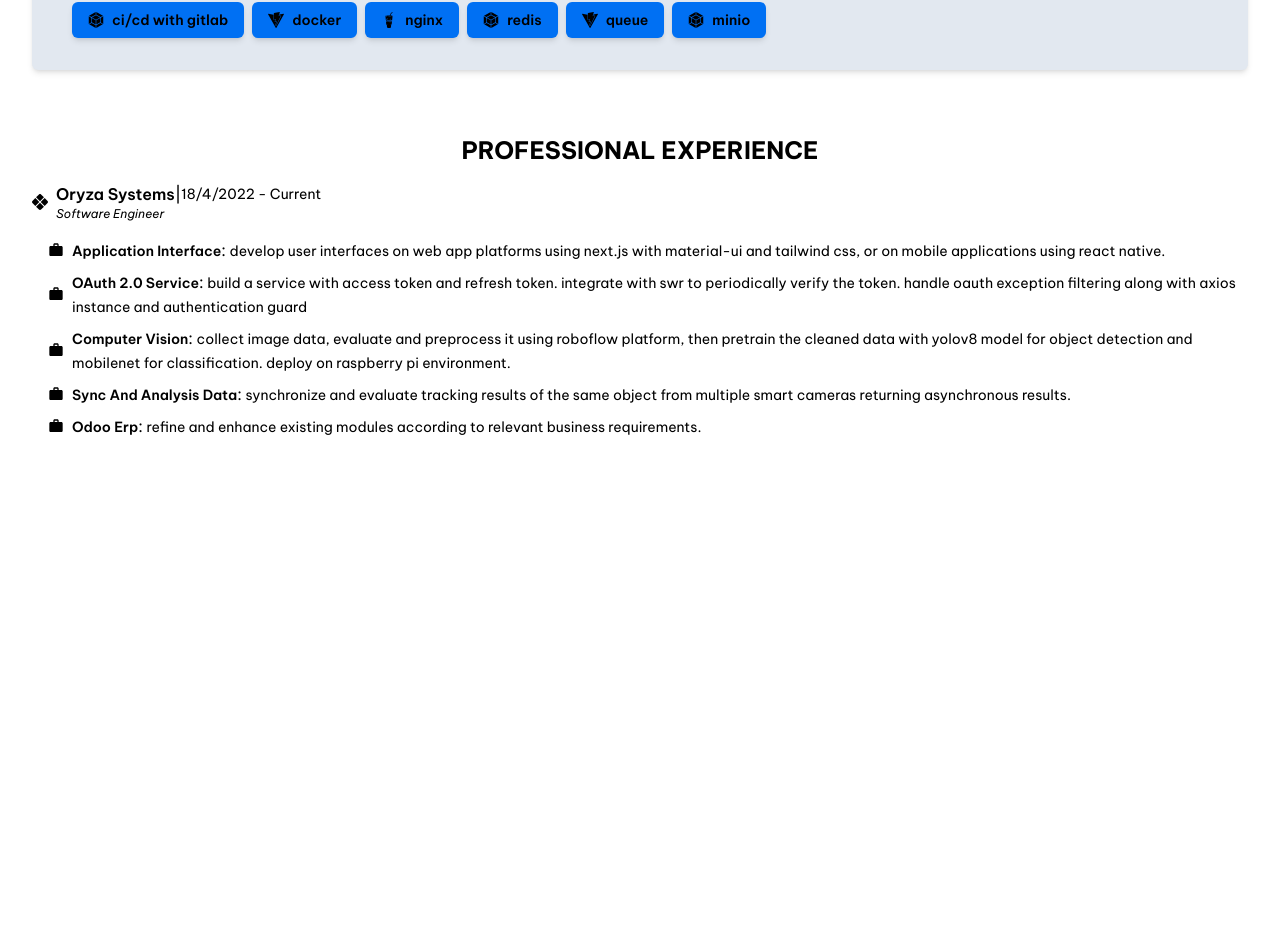
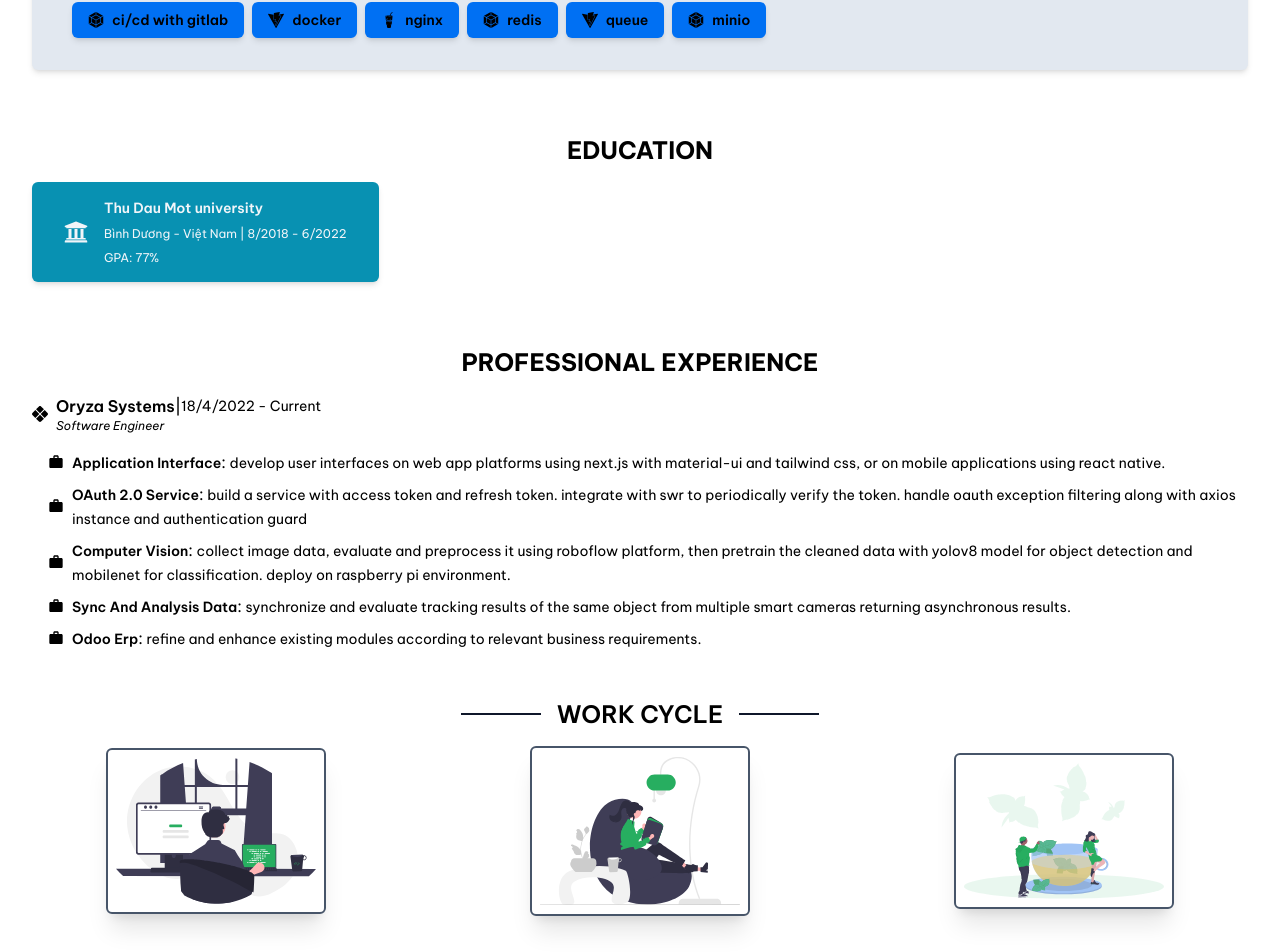
Before and after one commit to nhlamdev/cv, a React app: page / in a window 1280 px wide. Shown: the part 1690-2642 px from the top of the page. Before the commit the page ends 2160 px from the top, so only its background shows below. Built offline with nearby package versions, Linux system fonts and the light colour scheme.

Commit message:
complete ui education and experience

```diff
--- /dev/null
+++ b/src/components/education/index.tsx
@@ -0,0 +1,33 @@
+import { FaUniversity } from 'react-icons/fa'
+
+export const EducationComponent = () => {
+  return (
+    <section className='flex flex-col p-8 gap-4'>
+      <h2 className='text-2xl text-center font-bold uppercase'>Education</h2>
+
+      <div>
+        <a
+          href='https://tdmu.edu.vn/'
+          className='flex flex-row gap-4 items-center py-4 px-8 rounded-md shadow-md
+        bg-cyan-600 w-fit relative'
+        >
+          <div>
+            <FaUniversity className='text-2xl text-slate-100' />
+          </div>
+
+          <div className='flex flex-col gap-2'>
+            <span className='text-sm font-semibold text-slate-100' style={{ userSelect: 'none' }}>
+              Thu Dau Mot university
+            </span>
+            <span className='text-xs text-slate-100' style={{ userSelect: 'none' }}>
+              Bình Dương - Việt Nam | 8/2018 - 6/2022
+            </span>
+            <span className='text-xs text-slate-100' style={{ userSelect: 'none' }}>
+              GPA: 77%
+            </span>
+          </div>
+        </a>
+      </div>
+    </section>
+  )
+}
--- a/src/components/experience/experience-data.ts
+++ b/src/components/experience/experience-data.ts
@@ -4,8 +4,7 @@ interface IExperienceDetail {
 }
 
 interface IExperience {
-  company_name: string
-  url?: string
+  company: { name: string; url?: string }
   start: string
   end?: string
   position: string
@@ -14,8 +13,7 @@ interface IExperience {
 
 export const experiences: IExperience[] = [
   {
-    company_name: 'Oryza Systems',
-    url: 'https://oryza.vn/',
+    company: { name: 'Oryza Systems', url: 'https://oryza.vn/' },
     start: '18/4/2022',
     position: 'Software Engineer',
     details: [
--- a/src/components/experience/index.tsx
+++ b/src/components/experience/index.tsx
@@ -17,7 +17,21 @@ export const ExperienceComponent = () => {
 
                   <div className='flex flex-col'>
                     <div className='flex flex-row items-center'>
-                      <span className='text-md font-semibold'>{ex.company_name}</span>|
+                      {ex.company.url ? (
+                        <a
+                          href={ex.company.url}
+                          className='text-md font-semibold
+                        hover:text-slate-600'
+                          style={{
+                            transition: 'all ease .3s'
+                          }}
+                        >
+                          {ex.company.name}
+                        </a>
+                      ) : (
+                        <span className='text-md font-semibold'>{ex.company.name}</span>
+                      )}
+                      |
                       <span className='text-sm'>
                         {ex.start} - {ex.end ? ex.end : 'Current'}
                       </span>
--- a/src/components/index.ts
+++ b/src/components/index.ts
@@ -1,3 +1,5 @@
 export * from './header'
 export * from './technical-skill'
 export * from './experience'
+export * from './work-cycle'
+export * from './education'
--- /dev/null
+++ b/src/components/work-cycle/index.tsx
@@ -0,0 +1,72 @@
+interface IWorkMakeItem {
+  url: string
+  title: string
+}
+
+const mocks: IWorkMakeItem[] = [
+  { title: 'Working', url: '/svg/developer.svg' },
+  { title: 'Upgrade', url: '/svg/read-book.svg' },
+  { title: 'Relax', url: '/svg/relax.svg' }
+]
+
+export const WorkMakeComponent = () => {
+  return (
+    <section className='flex flex-col gap-4 px-2 py-4 w-full'>
+      <div
+        className='w-full flex flex-row justify-center items-center
+        gap-4 scroll-m-2 '
+      >
+        <div className='h-[2px] w-20 bg-slate-900' />
+        <h2 className='text-center font-semibold text-2xl uppercase'>Work cycle</h2>
+        <div className='h-[2px] w-20 bg-slate-900' />
+      </div>
+
+      <div className='flex flex-col gap-2 lg:flex-row justify-around w-full'>
+        {mocks.map((v, k) => {
+          return (
+            <div
+              key={`work-cycle-${k}`}
+              className='flex flex-row lg:flex-col items-start
+              relative justify-start lg:justify-center gap-2
+              group w-full lg:w-auto lg:items-center '
+            >
+              <div
+                className='hidden lg:block absolute bg-slate-900 bg-opacity-0 invisible
+              -top-10 -left-10 right-10 bottom-10 group-hover:bg-opacity-60
+              group-hover:visible group-hover:right-0 group-hover:left-0
+              group-hover:-top-0 group-hover:bottom-0 rounded-md blur-sm
+              '
+                style={{ transition: 'all ease .5s' }}
+              />
+              <div
+                className='hidden lg:block absolute bg-slate-900 bg-opacity-0 invisible
+              top-10 left-10 -right-10 -bottom-10 group-hover:bg-opacity-60
+              group-hover:visible group-hover:right-0 group-hover:left-0
+              group-hover:-top-0 group-hover:bottom-0 rounded-md blur-sm
+              '
+                style={{ transition: 'all ease .5s' }}
+              />
+
+              <img
+                className='shadow-xl p-2 rounded-md border-2 border-solid border-slate-600'
+                src={v.url}
+                alt={v.url}
+              />
+
+              <span
+                className='font-semibold absolute select-none text-slate-200 translate-y-4
+              group-hover:translate-y-0 group-hover:opacity-100 group-hover:visible
+              opacity-0 invisible rounded-md px-4 py-1 text-md hidden lg:inline'
+                style={{ transition: 'all ease .5s', border: '1px solid white' }}
+              >
+                {v.title}
+              </span>
+
+              <span className='m-4 text-2xl text-slate-900 lg:hidden inline'>{v.title}</span>
+            </div>
+          )
+        })}
+      </div>
+    </section>
+  )
+}
--- a/src/container/index.tsx
+++ b/src/container/index.tsx
@@ -1,4 +1,10 @@
-import { HeaderComponent, TechnicalSkillsComponent, ExperienceComponent } from '@/components'
+import {
+  HeaderComponent,
+  TechnicalSkillsComponent,
+  ExperienceComponent,
+  WorkMakeComponent,
+  EducationComponent
+} from '@/components'
 import { SummaryComponent } from '@/components/summary'
 
 export const RootContainer = () => {
@@ -7,7 +13,9 @@ export const RootContainer = () => {
       <HeaderComponent />
       <SummaryComponent />
       <TechnicalSkillsComponent />
+      <EducationComponent />
       <ExperienceComponent />
+      <WorkMakeComponent />
     </main>
   )
 }
```
